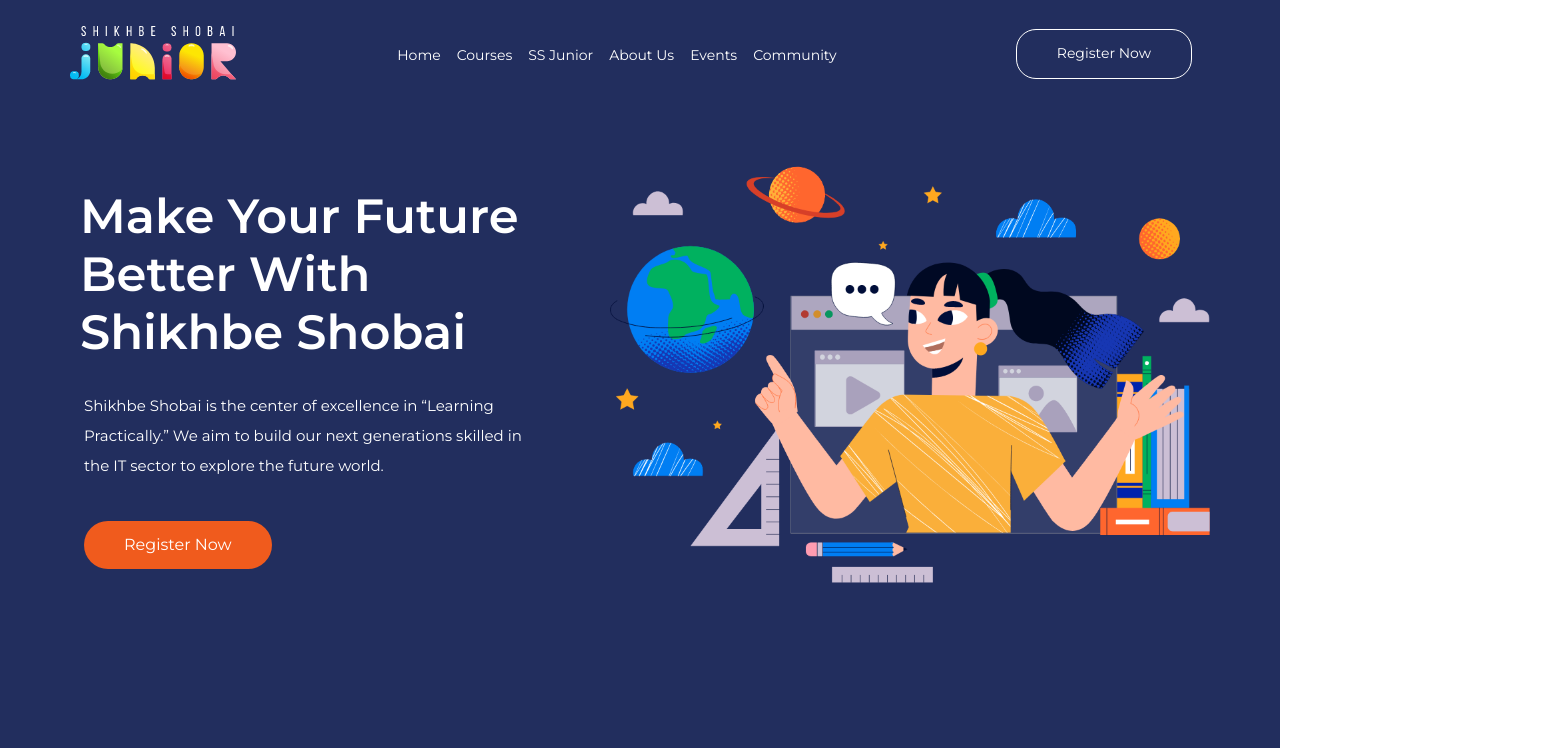
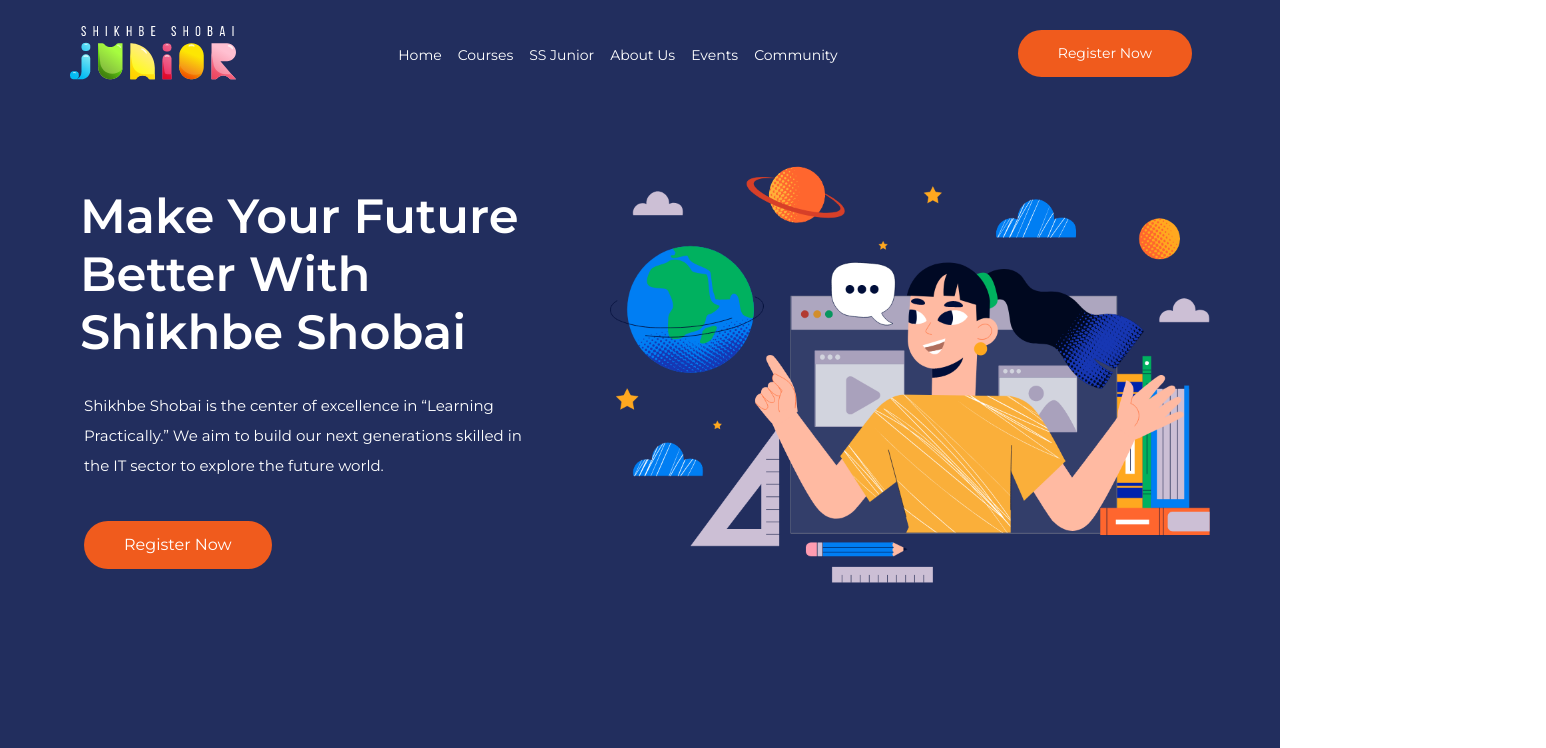
Before and after one commit to HridoySarkar/project-shikhbe-shobai-clone, a plain HTML site: page index.html in a window 1280 px wide. Shown: the top 748 px of the page, 1546 px wide, since content can reach past the window. Drawn offline with Linux system fonts and the light colour scheme.

Commit message:
Button fix

```diff
--- a/index.html
+++ b/index.html
@@ -30,7 +30,7 @@
                     </ul>
                 </div>
                 <div class="button_reg">
-                    <a href="#" class="btn_reg_n" type="button">Register Now</a>
+                    <a href="#" class="banner_link" type="button">Register Now</a>
                 </div>
             </section>
             <section class="banner">
--- a/style.css
+++ b/style.css
@@ -8,6 +8,9 @@
     -webkit-box-sizing: border-box;
     -o-box-sizing: border-box;
     font-family: 'Montserrat', sans-serif;
+}
+html, body{
+    overflow-x: hidden;
 }
 a{
     text-decoration: none;
@@ -74,8 +77,6 @@ section .text_banner{
     padding:  14px;
 
 }
-
-
 
 .banner_link{
     padding: 14px 40px 15px;
```
